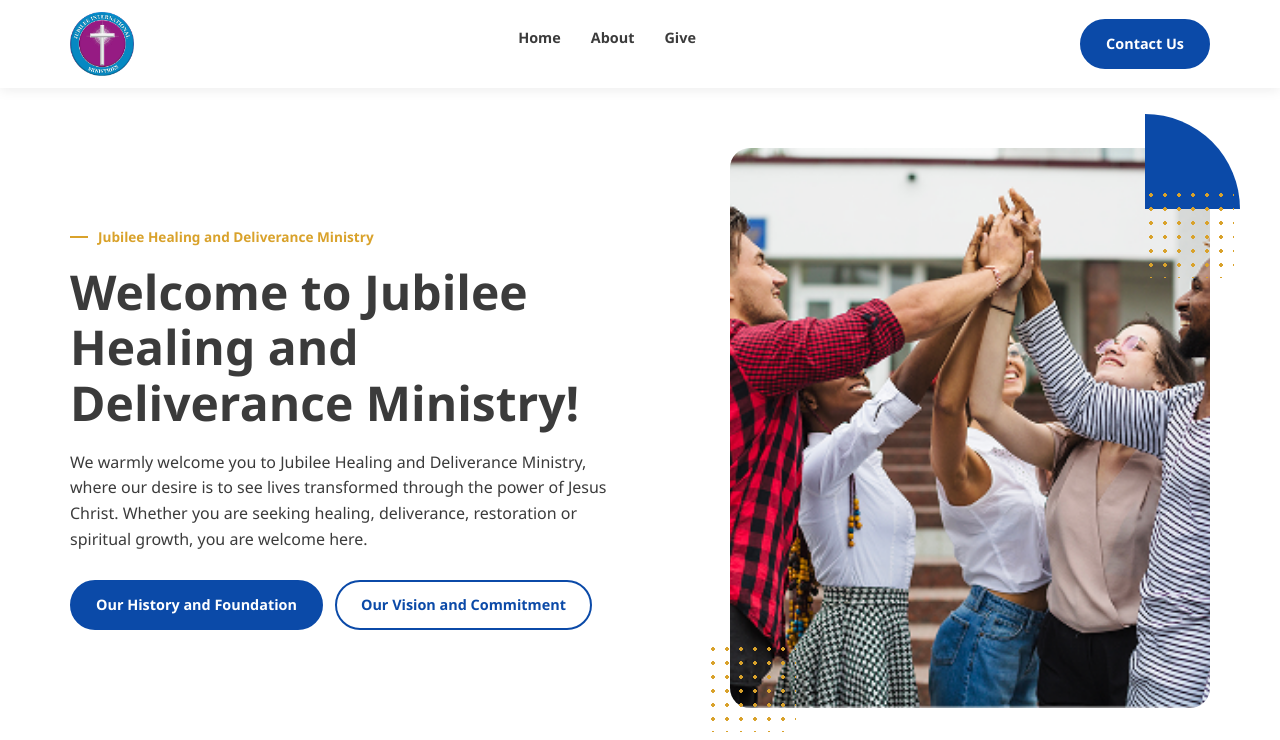
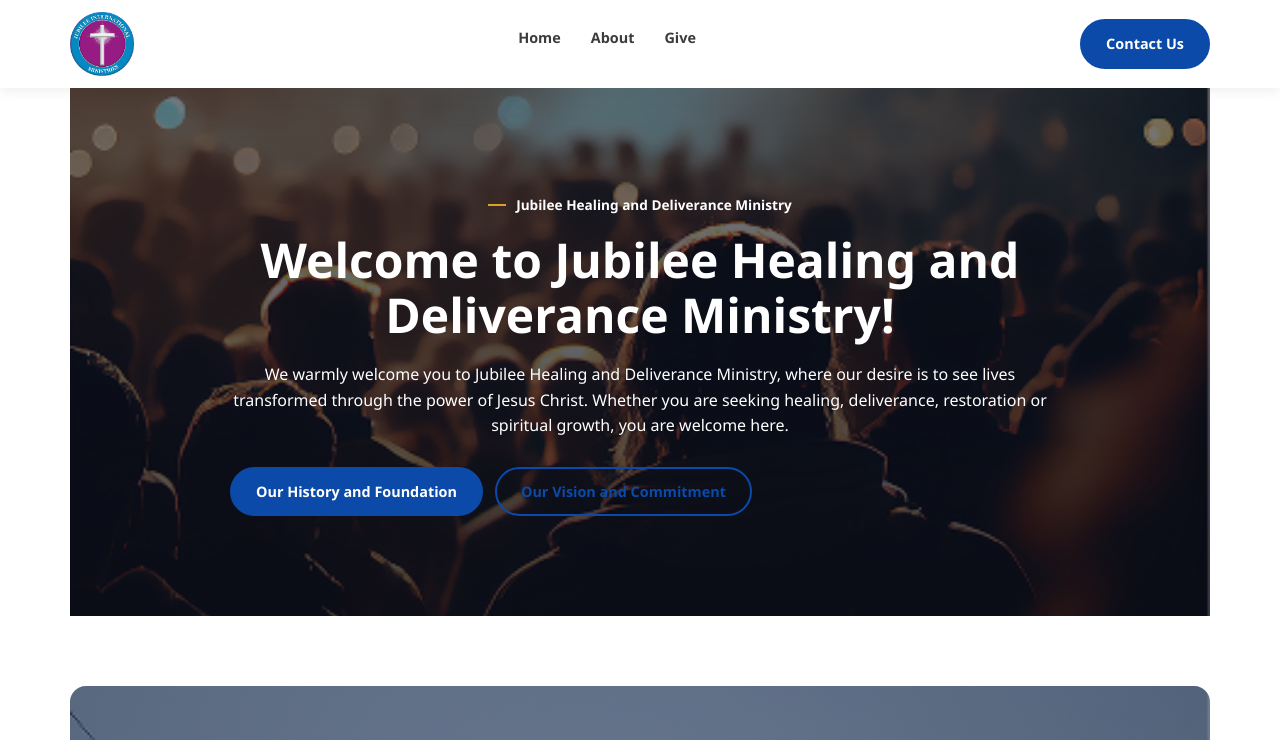
Before and after one commit to billychosee/Jubilee-Healing-and-Deliverance-Ministry, a Next.js app: page / in a window 1280 px wide. Shown: the top 740 px of the page. Built offline with nearby package versions, Linux system fonts and the light colour scheme.

Commit message:
Match hero section style to declaration section

```diff
--- a/app/globals.css
+++ b/app/globals.css
@@ -80,17 +80,15 @@ a:focus-visible{outline:3px solid var(--gold);outline-offset:3px}
   .sm-toggle{color:var(--blue-deep)}
 }
 
-.hero{display:grid;grid-template-columns:1fr 1fr;gap:60px;align-items:center;padding-block:60px 90px}
-.eyebrow{color:var(--gold);font-weight:700;font-size:.85rem;margin-bottom:1rem;display:flex;align-items:center;gap:10px}
+.hero{
+  background:linear-gradient(rgba(10,10,20,.55),rgba(10,10,20,.75)),url("/2nd-section-from-footer-banner.png") center/cover no-repeat;
+  color:#fff;padding-block:100px;text-align:center}
+.hero-inner{max-width:820px;margin-inline:auto}
+.hero h1{color:#fff;font-size:clamp(2rem,4.4vw,3rem);margin-bottom:1.25rem}
+.hero p{color:#fff;margin-bottom:1rem}
+.hero .eyebrow{justify-content:center}
+.eyebrow{color:var(--gold);font-weight:700;font-size:.85rem;margin-bottom:1rem;display:inline-flex;align-items:center;gap:10px}
 .eyebrow::before{content:"";width:18px;height:2px;background:var(--gold)}
-.hero h1{font-size:clamp(2rem,4.4vw,3rem);margin-bottom:1.25rem}
-.hero-text p{margin-bottom:1rem}
-.hero-media{position:relative;justify-self:end;width:min(100%,480px)}
-.hero-media img{width:100%;aspect-ratio:4/3;object-fit:cover;border-radius:20px;max-height:560px}
-.deco-quarter{position:absolute;top:-34px;right:-30px;width:95px;height:95px;background:var(--blue);border-radius:95px 0 0 0;z-index:0;transform:scaleX(-1)}
-.deco-dots{position:absolute;width:90px;height:90px;background-image:radial-gradient(var(--gold) 1.6px,transparent 1.8px);background-size:14px 14px}
-.dots-tr{top:40px;right:-24px}
-.dots-bl{bottom:-24px;left:-24px}
 
 .banner{position:relative;border-radius:var(--radius);overflow:hidden;color:#fff}
 .banner img{width:100%;aspect-ratio:16/7;object-fit:cover;min-height:340px}
@@ -265,9 +263,8 @@ a:focus-visible{outline:3px solid var(--gold);outline-offset:3px}
 
 @media (max-width: 960px) {
     .nav { display: none }
-    .hero, .about { grid-template-columns: 1fr; gap: 40px }
-    .hero { padding-top: 90px }
-    .hero-media { justify-self: center }
+    .about { grid-template-columns: 1fr; gap: 40px }
+    .hero { padding-block: 70px }
     .journey-grid { grid-template-columns: 1fr }
     .cards { grid-template-columns: repeat(2, 1fr) }
 
--- a/components/Hero.tsx
+++ b/components/Hero.tsx
@@ -1,7 +1,7 @@
 export default function Hero() {
   return (
     <section className="hero container">
-      <div className="hero-text">
+      <div className="hero-inner">
         <p className="eyebrow">Jubilee Healing and Deliverance Ministry</p>
         <h1>Welcome to Jubilee Healing and Deliverance Ministry!</h1>
         <p>
@@ -19,18 +19,6 @@ export default function Hero() {
           </a>
         </div>
       </div>
-      <div className="hero-media">
-        <span className="deco-quarter" aria-hidden="true"></span>
-        <span className="deco-dots dots-tr" aria-hidden="true"></span>
-        <span className="deco-dots dots-bl" aria-hidden="true"></span>
-        <img
-          src="/hero.png"
-          alt="People celebrating together"
-          width={640}
-          height={760}
-          loading="eager"
-        />
-      </div>
     </section>
   );
 }
```
